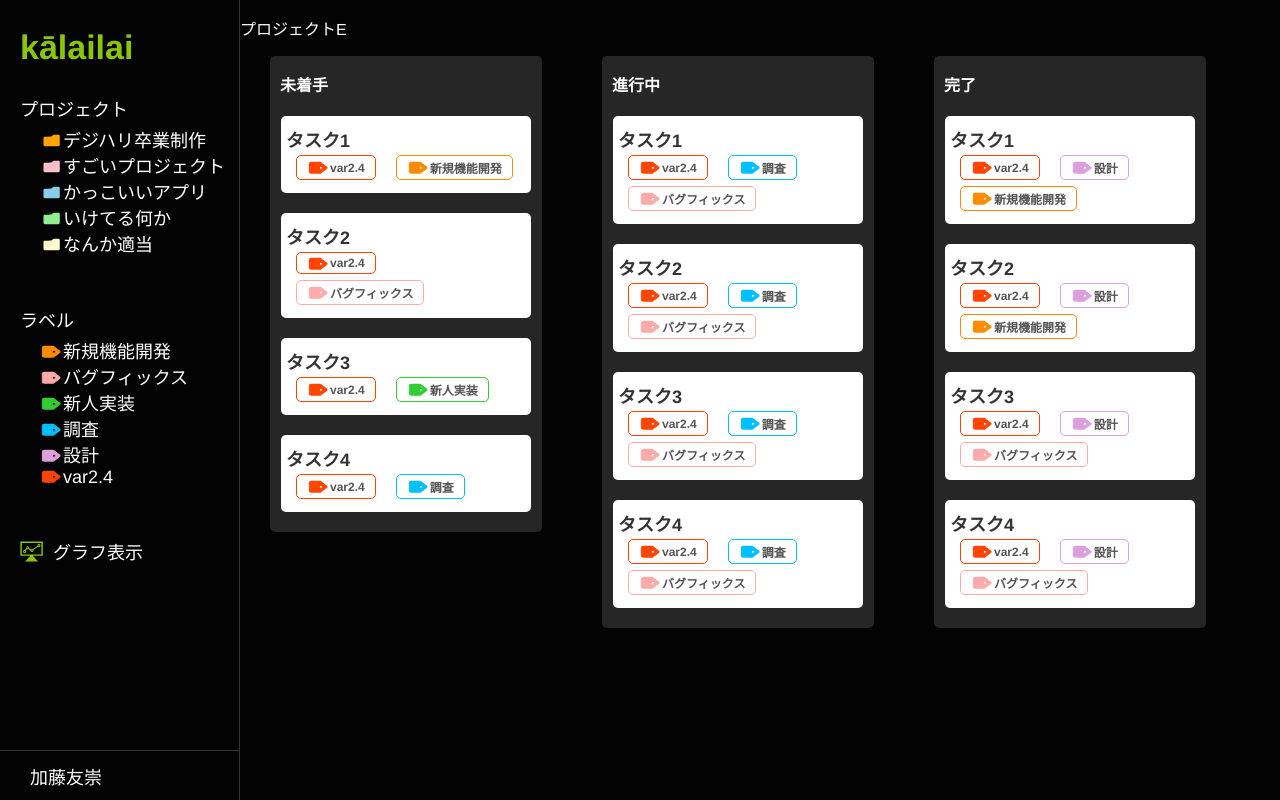
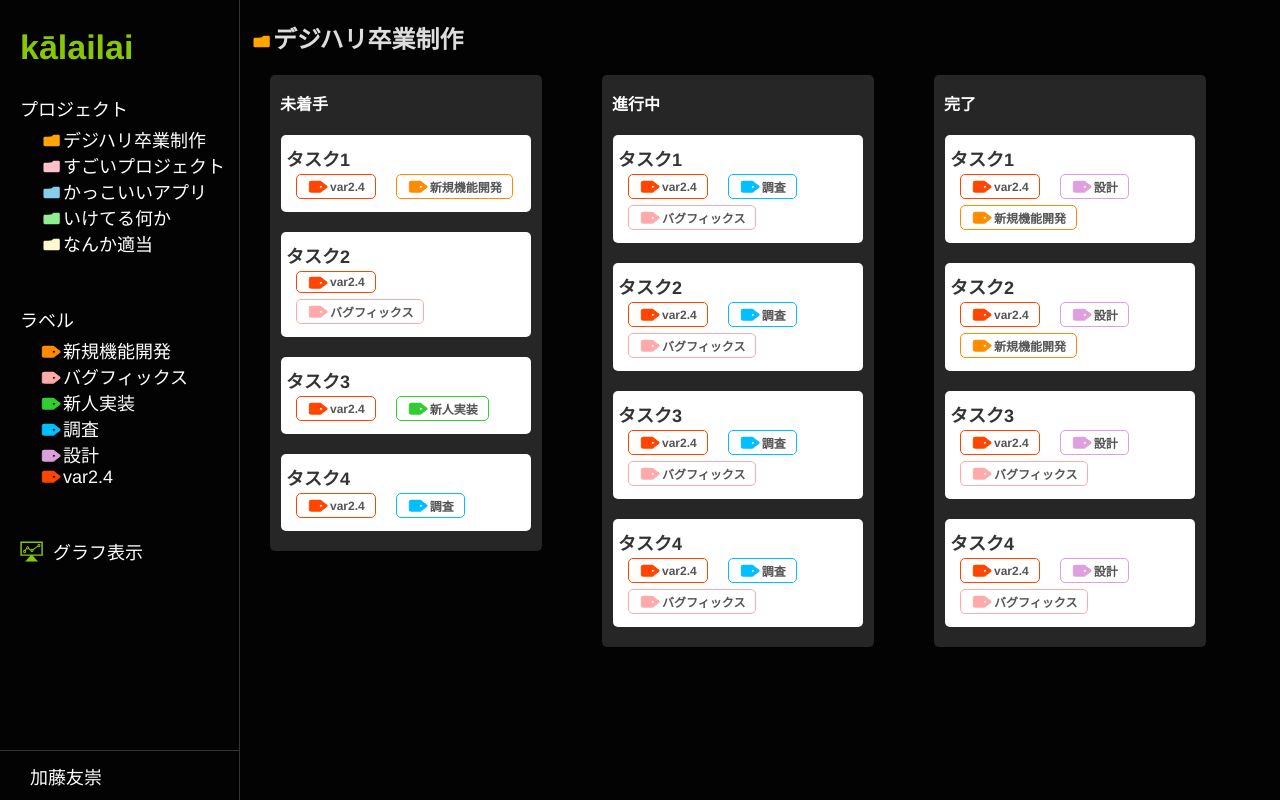
Before and after one commit to tomotaka-kato/dhw-last-project, a React (Create React App) app: page / in a window 1280 px wide. Built offline with nearby package versions, Linux system fonts and the light colour scheme.

Commit message:
ラベルの色を変更

```diff
--- a/src/components/templates/taskTemplate/TaskTemplate.tsx
+++ b/src/components/templates/taskTemplate/TaskTemplate.tsx
@@ -1,6 +1,7 @@
 import TaskCard from '../../organisms/taskCatd/TaskCard';
 import style from './taskTemplate.module.scss';
-import { getLabels } from 'repositories/MockData';
+import ProjectIcon from 'components/atoms/projectIcon/projectIcon';
+import { getProjects, getLabels } from 'repositories/MockData';
 
 interface Prop {
   className: string;
@@ -10,7 +11,10 @@ const labels = getLabels();
 
 const render = (prop: Prop) => (
   <main className={prop.className + ' ' + style.main}>
-    <p>プロジェクトE</p>
+    <h2 className={style.projectName}>
+      <ProjectIcon color={getProjects()[0].color} />
+      デジハリ卒業制作
+    </h2>
     <div className={style.taskArea}>
       <div className={style.board}>
         <p>未着手</p>
--- a/src/components/templates/taskTemplate/taskTemplate.module.scss
+++ b/src/components/templates/taskTemplate/taskTemplate.module.scss
@@ -1,4 +1,9 @@
 .main {
+  .projectName {
+    margin: 20px 10px;
+    color: #ddd;
+  }
+
   .taskArea {
     display: flex;
     justify-content: flex-start;
```
